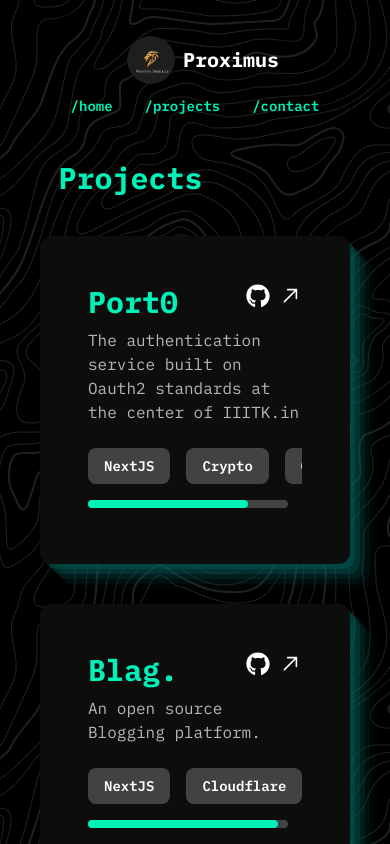
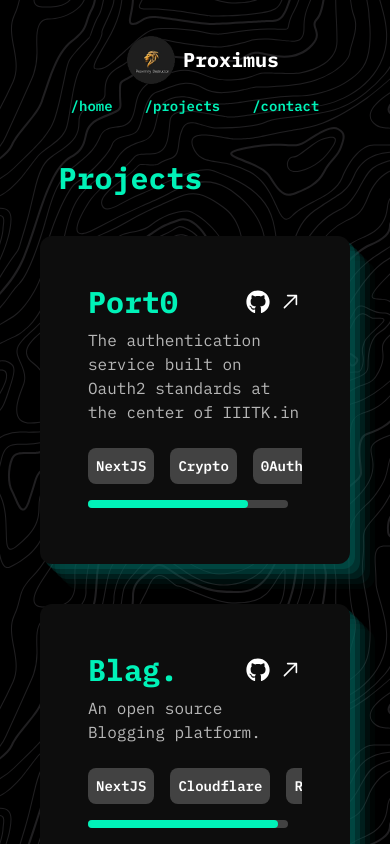
Before and after one commit to HarshIyer/website, a React (Vite) app: page /projects in a window 390 px wide. Built offline with nearby package versions, Linux system fonts and the light colour scheme.

Commit message:
Change spacing on mobile

```diff
--- a/src/components/cards/ExperiencesCard.tsx
+++ b/src/components/cards/ExperiencesCard.tsx
@@ -25,9 +25,11 @@ const ExperiencesCard = () => {
       }
       ref={ref}
     >
-      <table className={`rounded-xl w-fit text-xl text-start overflow-x-auto`}>
+      <table
+        className={`rounded-xl w-fit text-base md:text-xl text-start overflow-x-auto`}
+      >
         {" "}
-        <thead className="text-xl text-[#00f2b8] uppercase bg-[#0D0D0D]">
+        <thead className="text-sm md:text-xl text-[#00f2b8] uppercase bg-[#0D0D0D]">
           <tr>
             <th className="px-6 py-3 text-start">CTF Name</th>
             <th className="px-6 py-3 text-start">CTF Rank</th>
@@ -36,7 +38,7 @@ const ExperiencesCard = () => {
         </thead>
         <tbody className="text-start">
           {CTFs.map((ctf) => (
-            <tr className="text-start text-xl border-b bg-[#111111] border-black">
+            <tr className="text-start text-sm md:text-xl border-b bg-[#111111] border-black">
               {" "}
               <td className="text-start px-6 py-4">
                 {" "}
--- a/src/projects/components/ProjectCard.tsx
+++ b/src/projects/components/ProjectCard.tsx
@@ -31,7 +31,7 @@ const ProjectCard = (props: ProjectCardProps) => {
         >
           {title}
         </h1>
-        <div>
+        <div className="flex flex-row ml-4 md:ml-0">
           <button
             className={isInView ? " text-fade" : ""}
             onClick={() => window.open(github, "_blank")}
@@ -60,7 +60,7 @@ const ProjectCard = (props: ProjectCardProps) => {
         <div className="flex flex-col my-2 md:my-0 md:flex-row justify-between">
           <div className="flex flex-row overflow-scroll items-center sm:flex-row my-4">
             {tags.map((tag) => (
-              <span className="bg-[#424242] p-2 px-4 font-semibold text-sm md:text-lg mr-4 rounded-lg hover:cursor-pointer hover:bg-[#808080] transition-all">
+              <span className="bg-[#424242] p-2 md:px-4 font-semibold text-sm md:text-lg mr-4 rounded-lg hover:cursor-pointer hover:bg-[#808080] transition-all">
                 {tag}
               </span>
             ))}
```
